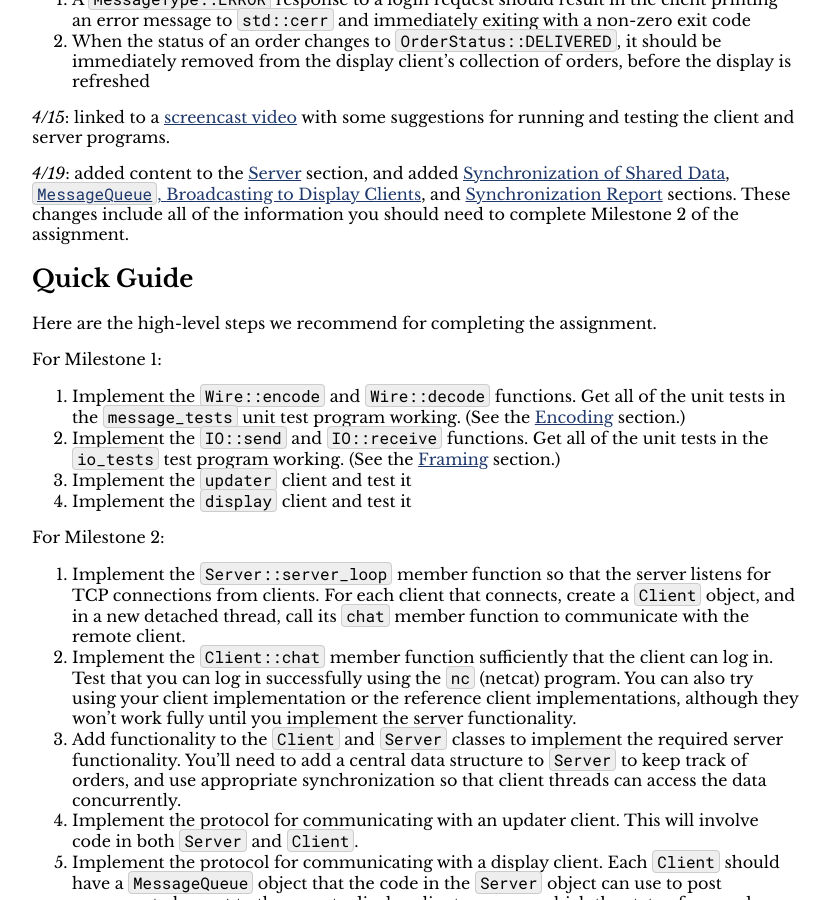
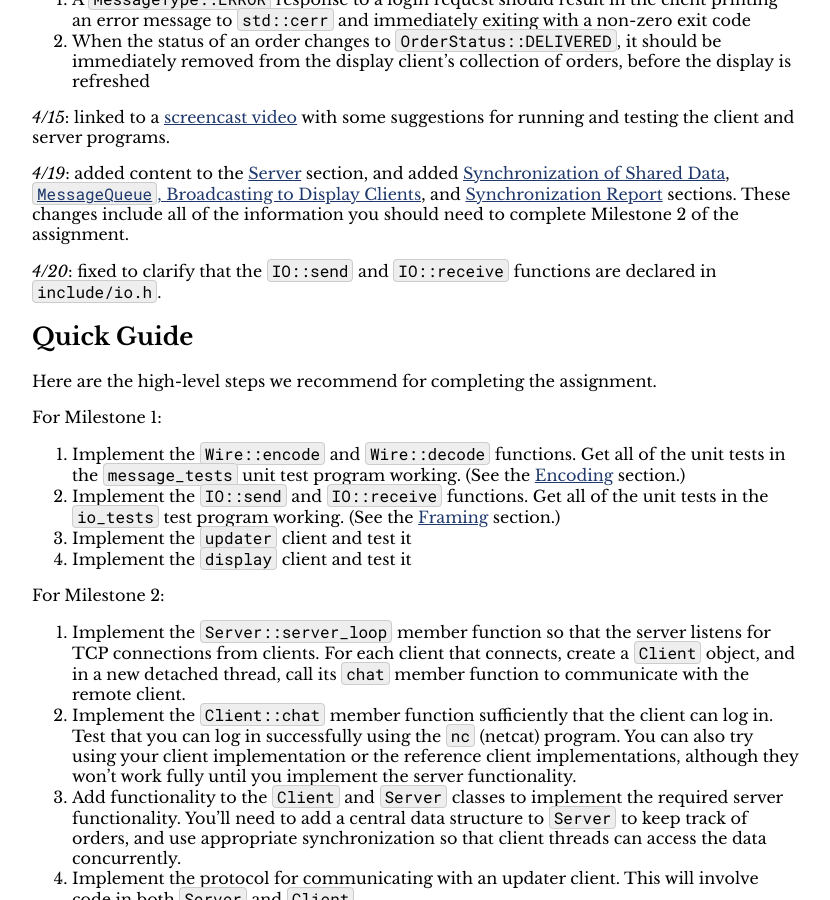
Before and after one commit to jhucsf/spring2026, a Jekyll site: the page built from assign/assign05.md, in a window 1280 px wide and 900 px high, scrolled down 461 px. Shown: the whole window, without its empty margins (224-1054 px from the left). Built offline with Jekyll 4.4.1, drawn with Linux system fonts in a browser that asks for light colours; some of the changed text lies outside the part shown.

Commit message:
correction to header file for I/O functions

```diff
--- a/assign/assign05.md
+++ b/assign/assign05.md
@@ -48,6 +48,9 @@ and testing the client and server programs.
 and [Synchronization Report](#synchronization-report) sections.
 These changes include all of the information you should need to
 complete Milestone 2 of the assignment.
+
+*4/20*: fixed to clarify that the `IO::send` and `IO::receive` functions
+are declared in `include/io.h`.
 
 ## Quick Guide
 
@@ -385,7 +388,7 @@ Contrast this approach with a "terminating sentinel" style of framing, where
 the end of a message is indicated by a special sentinel character or character
 sequence.
 
-The `IO::send` and `IO::receive` functions (declared in `include/wire.h`
+The `IO::send` and `IO::receive` functions (declared in `include/io.h`
 and defined in `src/io.cpp`) frame and unframe a string value (i.e., an
 encoded message). `IO::send` writes the framed string to a file descriptor
 (e.g., a TCP socket), and `IO::receive` reads a framed string from a
```
